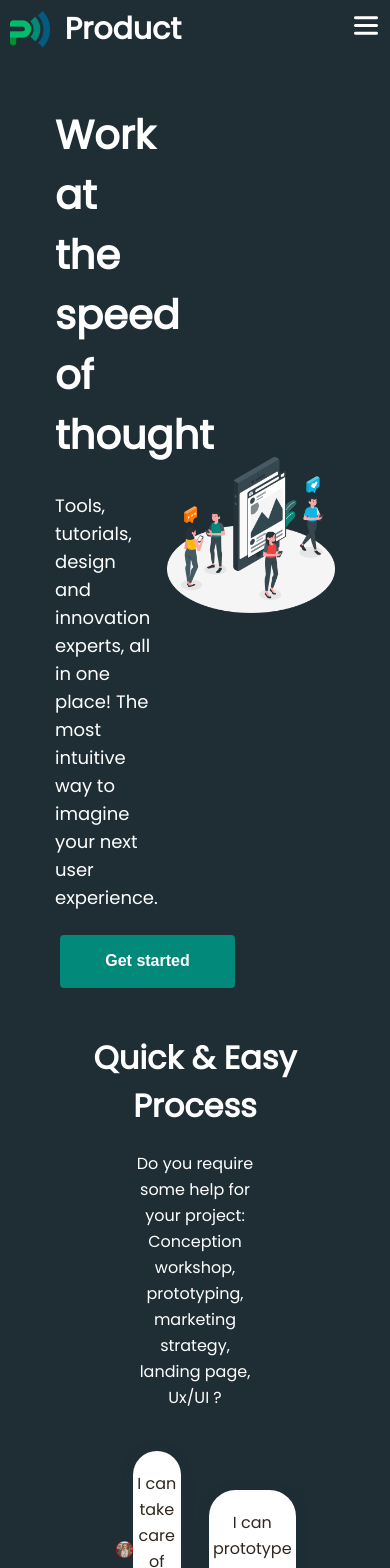
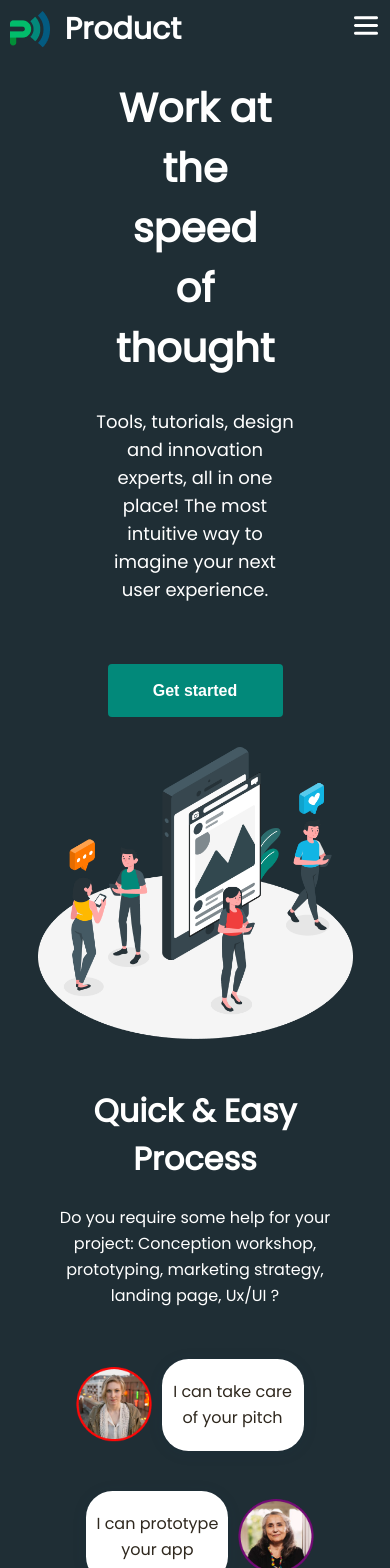
Before and after one commit to elkhayate/product, a Next.js app: page / in a window 390 px wide. Shown: the top 1568 px of the page. Built offline with nearby package versions, Linux system fonts and the light colour scheme.

Commit message:
added media queries

```diff
--- a/styles/Home.module.css
+++ b/styles/Home.module.css
@@ -69,3 +69,67 @@
   justify-content: center;
   margin: auto;
 }
+@media (max-width : 1200px) {
+  .speed {
+    display: block;
+    text-align: center;
+    width: 90%;
+    margin: auto;
+  }
+  .content {
+    width: 90%;
+    margin: auto;
+  }
+  .content h1 {
+    width: 60%;
+    margin: auto;
+  }
+  .content p {
+    width: 70%;
+    margin: auto;
+    margin-bottom: 30px;
+    margin-top: 30px;
+  }
+  .content button {
+    margin: 30px;
+  }
+  .persons {
+    width: 100%;
+  }
+  .person {
+    width: 40%;
+    margin: auto;
+    margin-bottom: 20px;
+  }
+  .person1 {
+    display: block;
+    justify-content: space-around;
+  }
+}
+@media (max-width : 1800px) {
+  .persons {
+    width: 90%;
+  }
+}
+@media (max-width : 1100px) {
+  .person {
+    width: 50%;
+  }
+  .quick p {
+    width: 95%;
+  }
+  .pcontent{
+    width: 80%;
+    margin: 10px;
+  }
+}
+@media (max-width : 900px) {
+  .person {
+    width: 65%;
+  }
+}
+@media (max-width : 700px) {
+  .person {
+    width: 85%;
+  }
+}
--- a/styles/Navbar.module.css
+++ b/styles/Navbar.module.css
@@ -37,6 +37,7 @@
 }
 .btn {
     background-color: transparent;
+    border: 1px solid #BCD0E5;
 }
 .frame {
     cursor: pointer;
--- a/styles/Resources.module.css
+++ b/styles/Resources.module.css
@@ -56,6 +56,10 @@
     background-color: white;
     margin: 15px;
     text-align: start;
+    cursor: pointer;
+}
+.story:hover {
+    opacity: 0.6;
 }
 .title {
     width: 90%;
```
